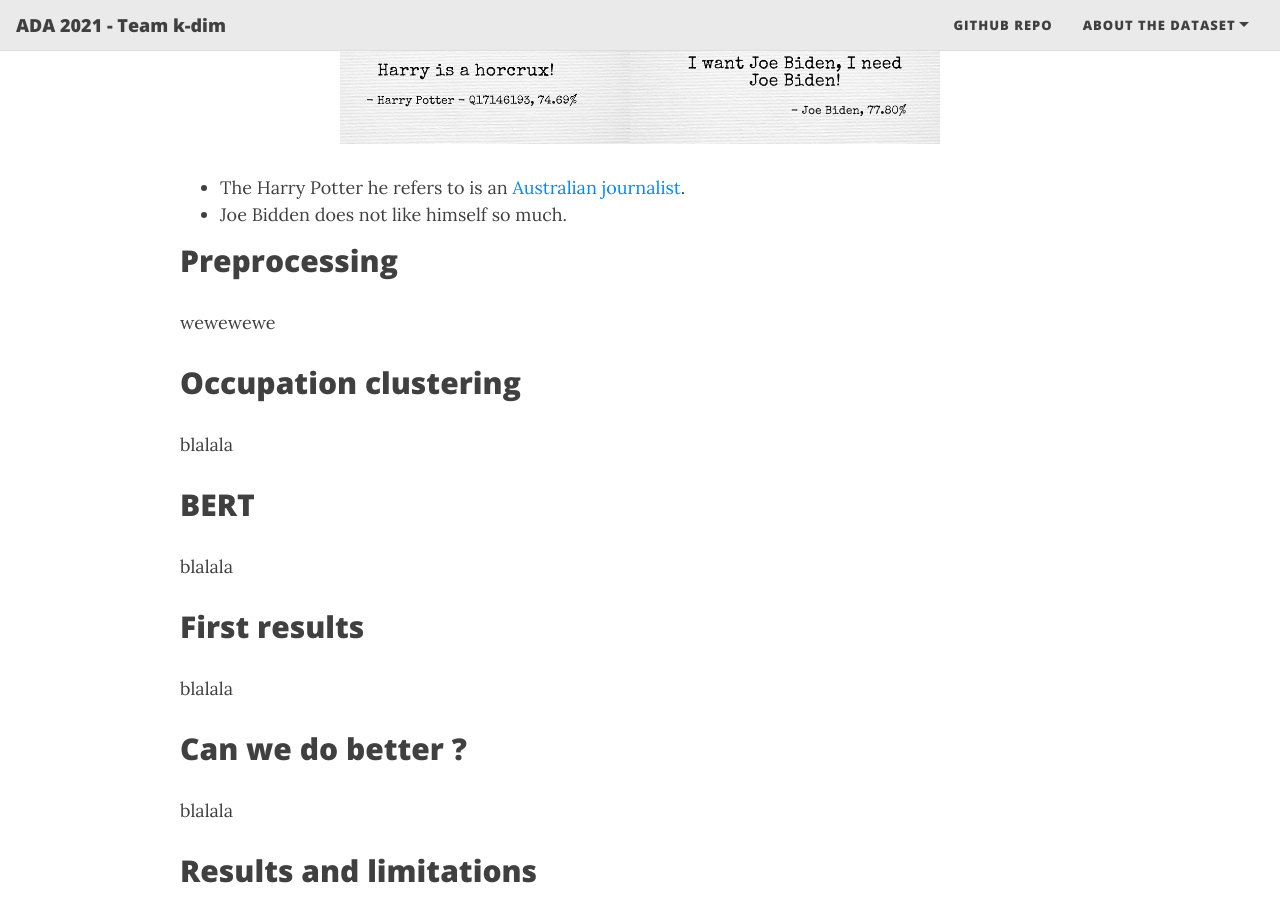
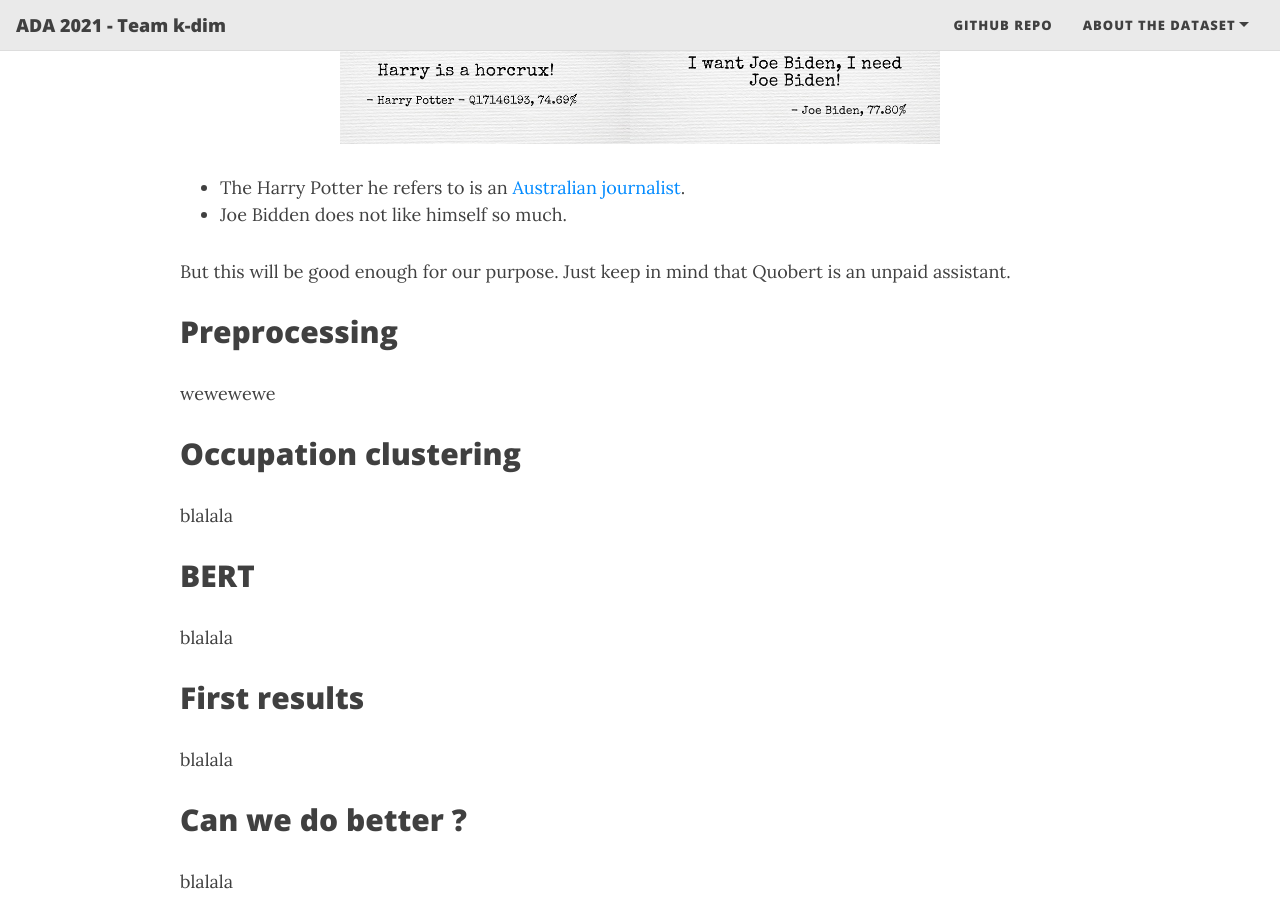
Before and after one commit to Quote-Me-If-You-Can/Quote-Me-If-You-Can.github.io, a Jekyll site: the page built from index.md, in a window 1280 px wide and 900 px high, scrolled down 2376 px. Built offline with Jekyll 4.4.1, drawn with Linux system fonts in a browser that asks for light colours; nearby versions of some CDN libraries; the list of posts is cut into pages by our own code.

Commit message:
Update index.md

```diff
--- a/index.md
+++ b/index.md
@@ -55,6 +55,9 @@ Here is some of its failures:
 
 * The Harry Potter he refers to is an [Australian journalist](https://en.wikipedia.org/wiki/Harry_Potter_(journalist)).
 * Joe Bidden does not like himself so much.
+
+But this will be good enough for our purpose. Just keep in mind that Quobert is an unpaid assistant.
+
 
 ## Preprocessing
 wewewewe
```
